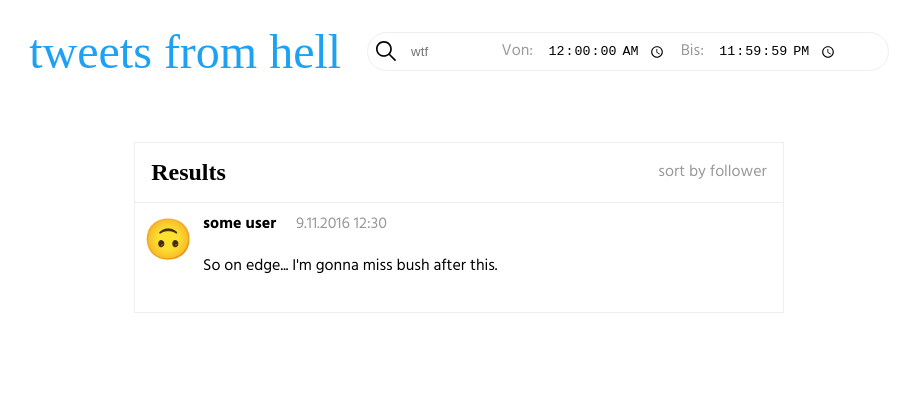
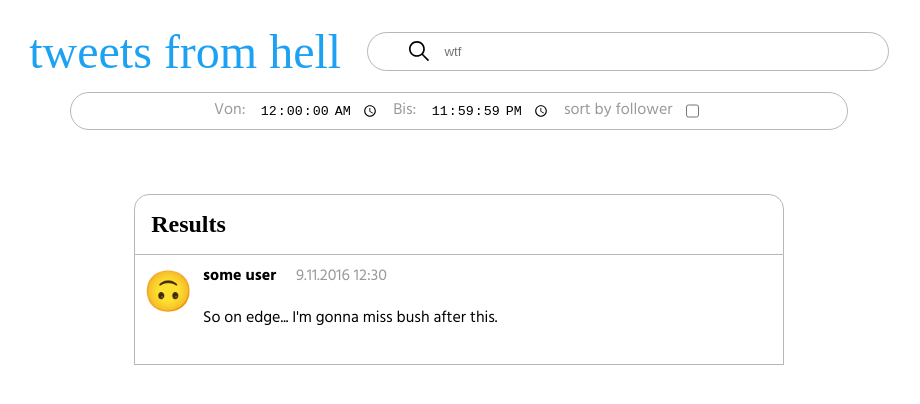
Before and after one commit to fabianbliem/solr-tweets, a website built with webpack: page src/index.html in a window 1280 px wide. Shown: the whole page, without its empty margins (181-1101 px from the left). Built offline with nearby package versions, Linux system fonts and the light colour scheme; a web font is replaced by a local one.

Commit message:
Final styling

```diff
--- a/src/index.html
+++ b/src/index.html
@@ -13,16 +13,18 @@
     <div class='search'>
         <label for="search"><img class="icon" src="<%= require('./images/search.svg')%>" alt="search"></label>
         <input class="query" id="text" type="text" placeholder="wtf" name="search">
-        <label class="light filterlabel">Von: </label><input type="time" step="1" name="von" id="from_date" value="00:00:00">
-        <label class="light filterlabel">Bis: </label><input type="time" step="1" name="bis" id="to_date" value="23:59:59">
         <button class="btn btn-day">go</button>
     </div>
   </header>
+  <div class='search filter'>
+    <label class="light filterlabel">Von: </label><input type="time" step="1" name="von" id="from_date" value="00:00:00">
+    <label class="light filterlabel">Bis: </label><input type="time" step="1" name="bis" id="to_date" value="23:59:59">
+    <label class="light" for="sortby">sort by follower</label>
+    <input type="checkbox" id="sortby">
+  </div>
   <main id="main">
     <div class="heading">
-        <h2>Results</h2>
-        <label class="light" for="sortby">sort by follower</label>
-        <input type="checkbox" id="sortby">
+        <h2 id="resultsheading">Results</h2>
     </div>
     <div id="output">
       <div class="card tweet">
--- a/src/index.js
+++ b/src/index.js
@@ -56,6 +56,8 @@ function initSearch() {
     let suchwort = input.value;
     results = await suchen(suchwort,filter,checkbox.checked);
 
+    document.getElementById("resultsheading").innerHTML = "Results:\t"+results.numFound;
+
     let outDiv = document.getElementById('output');
 
     outDiv.innerHTML = ""
--- a/src/style/main.scss
+++ b/src/style/main.scss
@@ -13,9 +13,6 @@ body{
     h2, h3{
       font-family:'Muli';
       font-weight: 900;
-    }
-    input[type=checkbox]{
-      display:none;
     }
     input[type=time]{
       margin-left: .5em;
@@ -48,11 +45,13 @@ body{
             margin:0;
             font-size: 3em;
         }
+
+    }
     .search {
       display: flex;
       margin-top: auto;
       margin-bottom: auto;
-            justify-content: space-between;
+      justify-content: center;
       margin-left: 2vw;
       height: 2.2em;
       padding: .05em 0 .05em .5em;
@@ -91,6 +90,9 @@ body{
       .btn-day{
           visibility: hidden;
       }
+      &.filter{
+        margin: 1% auto;
+        width: 60vw;
       }
   }
   main{
@@ -100,6 +102,8 @@ body{
           justify-content: space-between;
           border: $borderlight;
           padding:1em;
+          border-top-left-radius: 15px;
+          border-top-right-radius: 15px;
           >*{
             margin:0;
           }
--- a/src/style/vars.scss
+++ b/src/style/vars.scss
@@ -2,6 +2,6 @@
 $primaryc: #1da1f2;
 $hoverc: #0c72b1;
 $fontlight: #999;
-$borderlight: 1px solid #eee;
+$borderlight: 1px solid rgb(183, 183, 183);
 $borderblue: 1px solid $primaryc;
 $simpletrans: all ease .2s;
```
Lines whose indentation alone changed are shown as unchanged.
